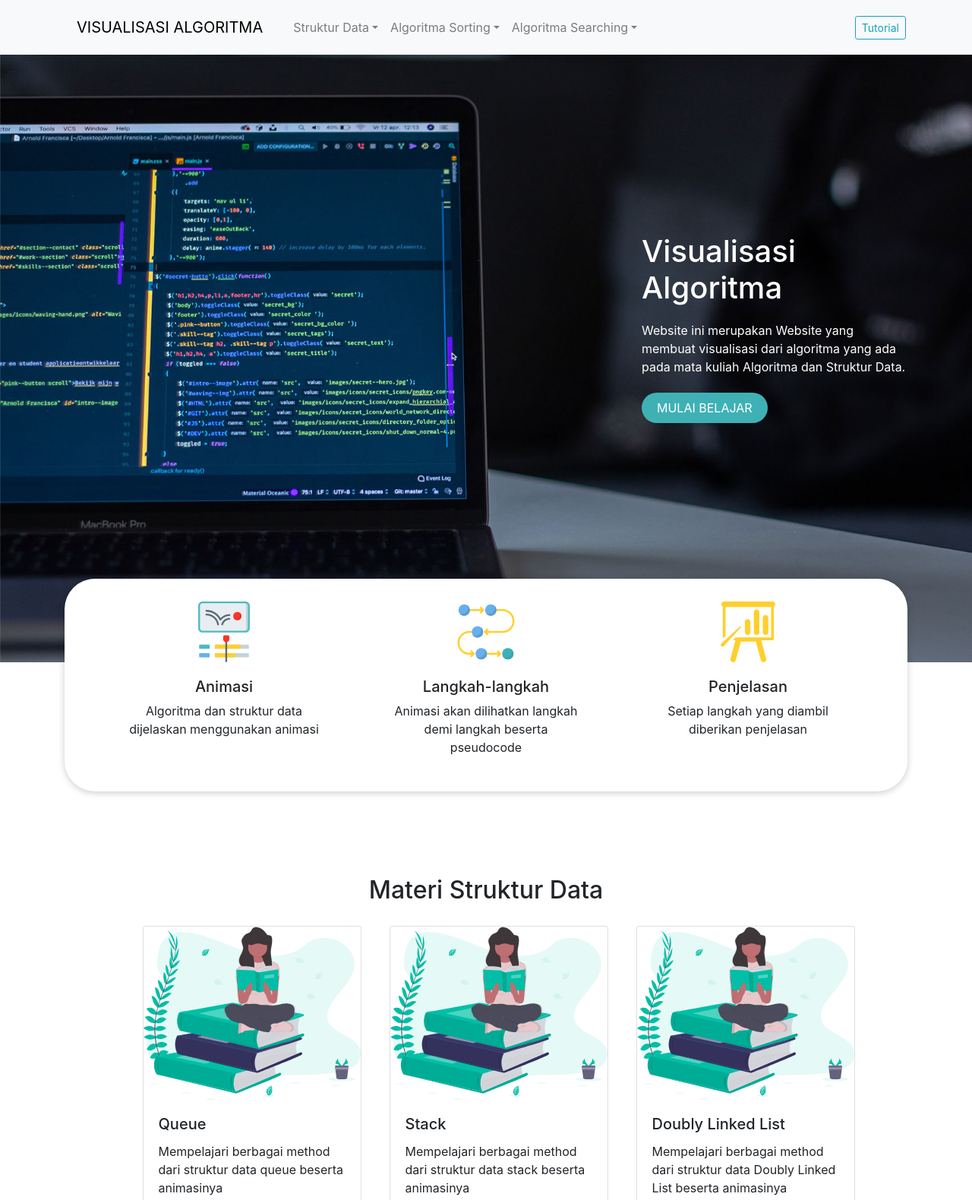
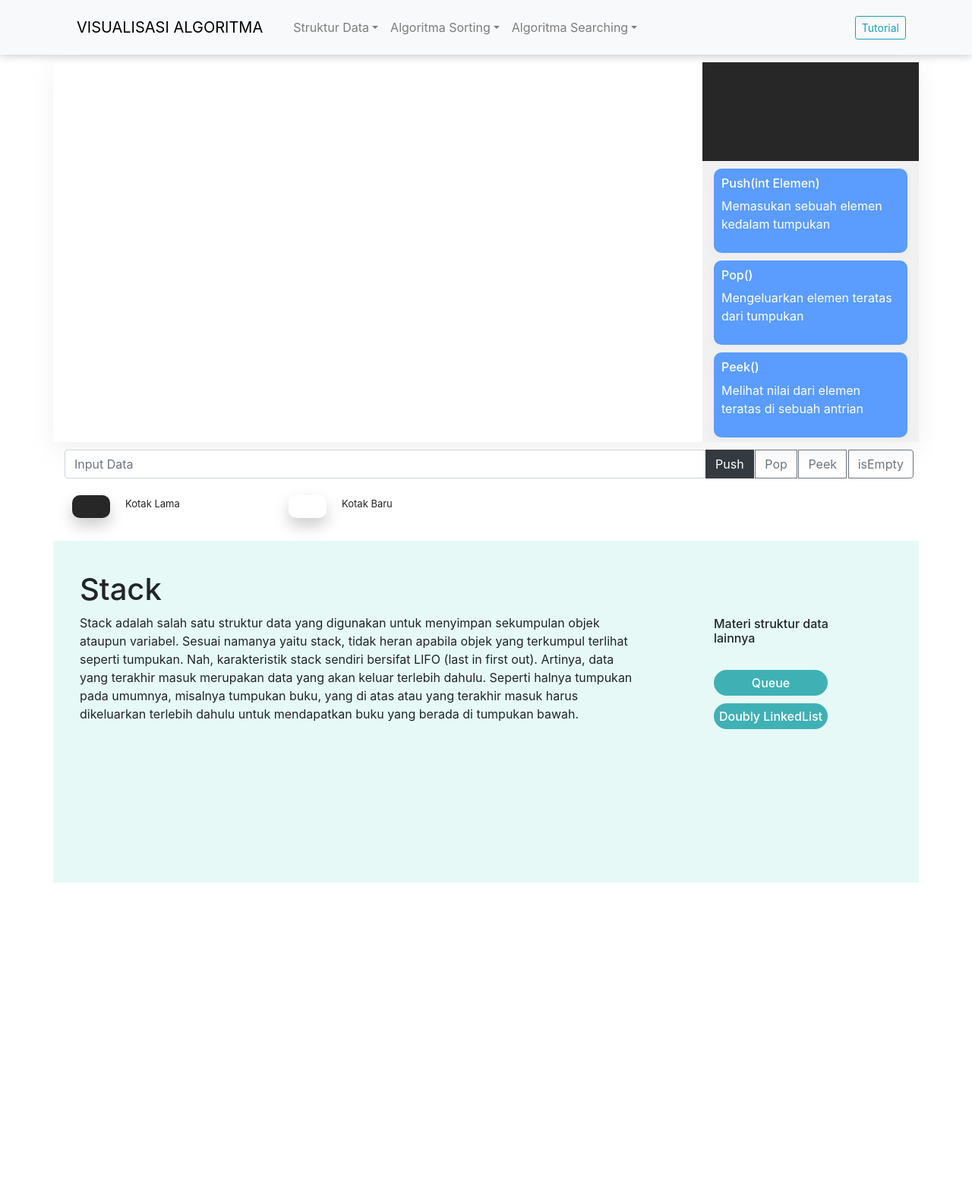
Before and after one commit to naufalmi/VisualisasiASD, a React (Create React App) app: page /#/Stack in a window 1280 px wide. Before the commit this address led to /#/. Shown: the top 1580 px of the page at 76% size. After the commit the page ends 1162 px from the top, so only its background shows below. Built offline with nearby package versions, Linux system fonts and the light colour scheme.

Commit message:
edit margin untuk kontainer Content

```diff
--- a/src/Component/style.css
+++ b/src/Component/style.css
@@ -211,7 +211,7 @@ html {
 
 /* INFO HOME */
 .Content {
-  margin: 40px 0px 40px 0px;
+  margin: 40px auto;
 }
 
 .infoContent {
```
